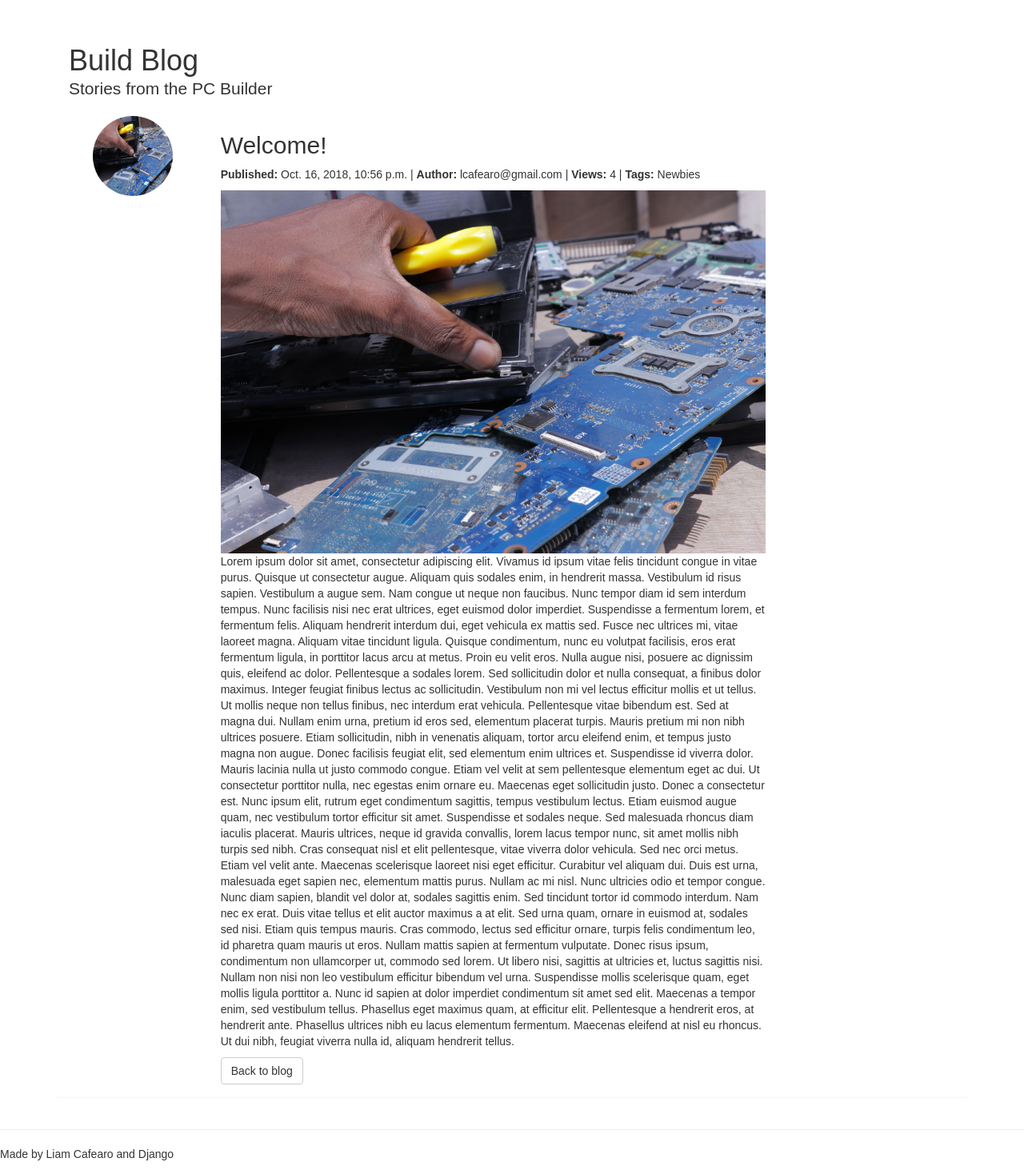
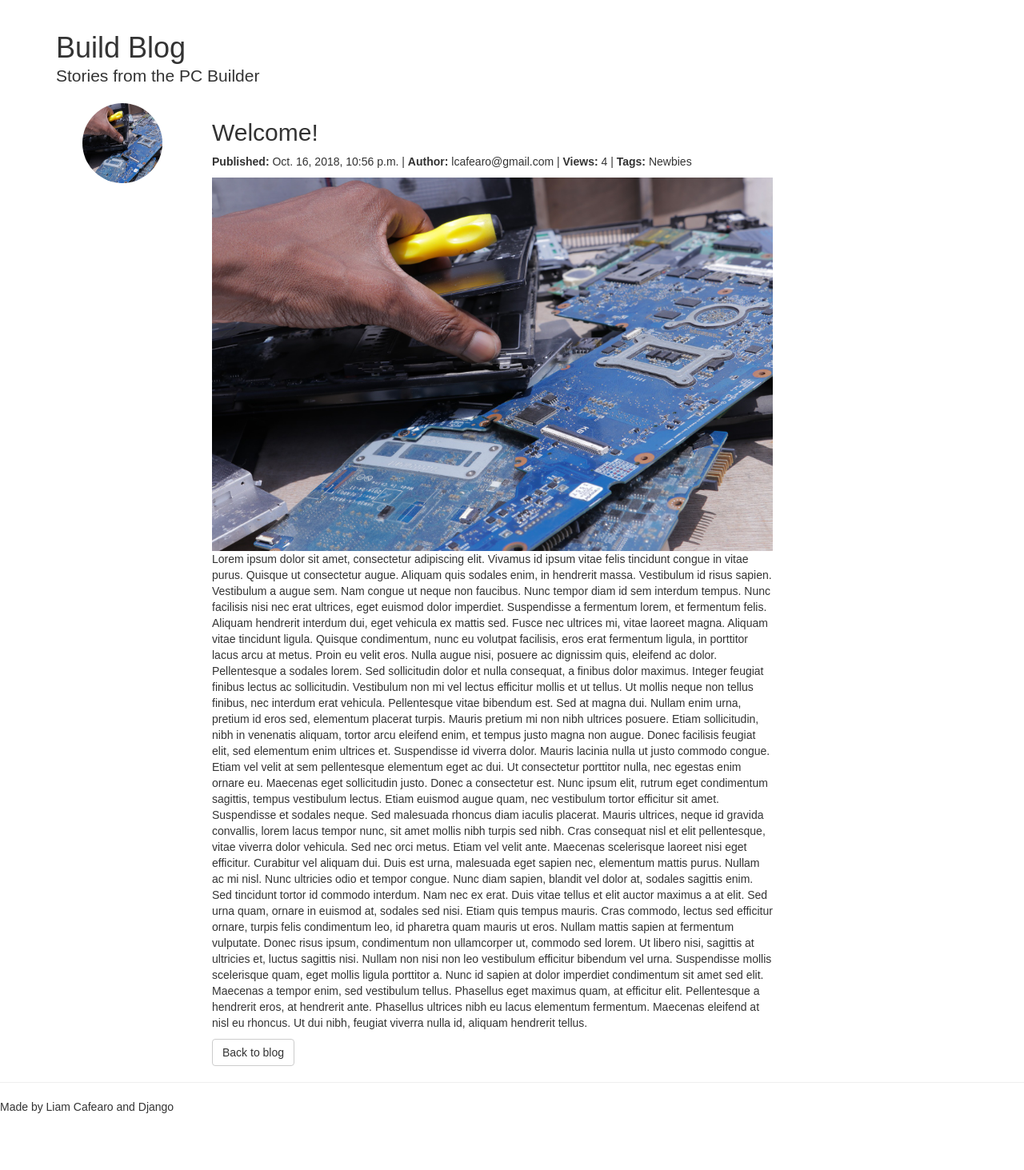
Before and after one commit to liam-cafearo/the_pc_hobbyist, a Django app: page /blog/1/ in a window 1280 px wide. Shown: the part 52-1515 px from the top of the page at 80% size. After the commit the page ends 1444 px from the top, so only its background shows below. Run offline with Django 3.2, Linux system fonts and the light colour scheme; data comes from the database, SQL or seed files in the repository; both versions use the stored data as it was after the commit; some libraries are stand-ins or nearby versions.

Commit message:
removed uneccesary css code

```diff
--- a/blog/templates/blogposts.html
+++ b/blog/templates/blogposts.html
@@ -10,7 +10,7 @@
     <div class="row">
         <div>
             <h1>Build Blog
-                <p id="logo" class="lead">Stories from the PC Builder</p>
+                <p class="lead">Stories from the PC Builder</p>
             </h1>
         </div>
         <div>
--- a/blog/templates/postdetail.html
+++ b/blog/templates/postdetail.html
@@ -10,7 +10,7 @@
     <div class="container">
         <div class="row">
             <h1>Build Blog
-                <p id="logo" class="lead">Stories from the PC Builder</p>
+                <p class="lead">Stories from the PC Builder</p>
             </h1>
         </div>
     </div>
--- a/forum/templates/post.html
+++ b/forum/templates/post.html
@@ -14,3 +14,5 @@
         {% include "comment_details.html" %}
     </div>
 </section>
+
+<!-- comment classes could be removed/renamed -->
--- a/static/css/main.css
+++ b/static/css/main.css
@@ -1,7 +1,7 @@
 body {
     font-family: Arial;
 }
-
+/* change the below */
 h1 a {
     color: #555555;
     text-decoration: none;
--- a/templates/base.html
+++ b/templates/base.html
@@ -65,8 +65,8 @@
     <div class="container">
         <div class="row">
             <div class="col-md-12">
-                <div class="panel">
-                    <div class="panel-body">
+                <div>
+                    <div>
                         {% block content %}
                         {% endblock %}
                     </div>
@@ -75,7 +75,7 @@
         </div>
     </div>
     <hr>
-    <div class="footer">
+    <div>
         <p>Made by Liam Cafearo and Django</p>
     </div>
 
```
Also changed, not shown: db.sqlite3, 2 other files.
